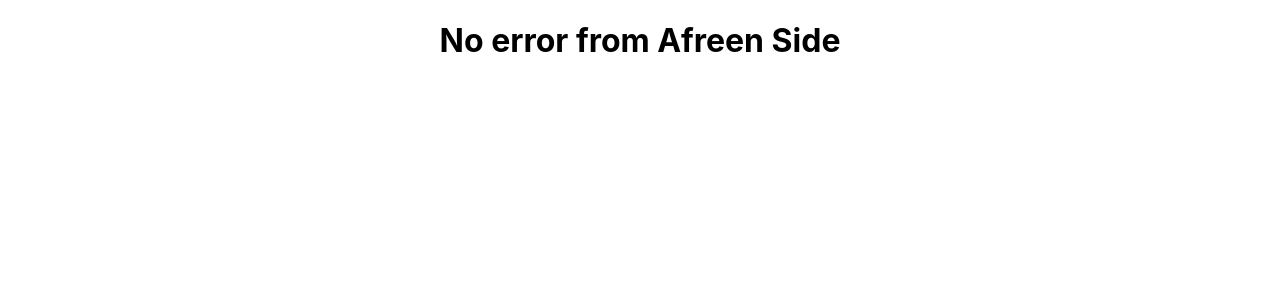
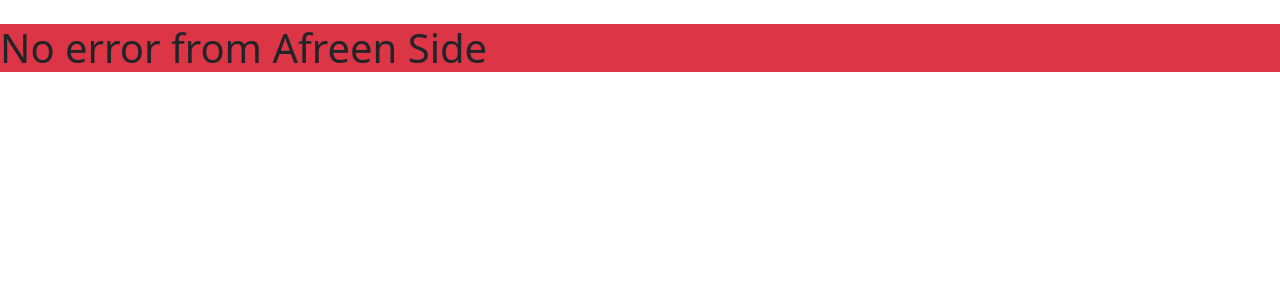
Before and after one commit to rahulrajput83/Career-Guidance, a React (Create React App) app in the folder frontend/: page / in a window 1280 px wide. Shown: the top 300 px of the page. Built offline with nearby package versions, Linux system fonts and the light colour scheme.

Commit message:
Config Bootstrap

```diff
--- a/frontend/package.json
+++ b/frontend/package.json
@@ -6,9 +6,14 @@
     "@testing-library/jest-dom": "^5.16.5",
     "@testing-library/react": "^13.3.0",
     "@testing-library/user-event": "^13.5.0",
+    "bootstrap": "^5.2.0",
     "react": "^18.2.0",
+    "react-bootstrap": "^2.5.0",
     "react-dom": "^18.2.0",
+    "react-redux": "^8.0.2",
+    "react-router-dom": "^6.3.0",
     "react-scripts": "5.0.1",
+    "redux": "^4.2.0",
     "web-vitals": "^2.1.4"
   },
   "scripts": {
--- a/frontend/src/App.js
+++ b/frontend/src/App.js
@@ -2,7 +2,7 @@ import './App.css';
 
 function App() {
   return (
-    <div className="App">
+    <div className="mt-4 bg-danger">
     <h1>No error from Afreen Side</h1>
     </div>
   );
--- a/frontend/src/index.js
+++ b/frontend/src/index.js
@@ -3,6 +3,10 @@ import ReactDOM from 'react-dom/client';
 import './index.css';
 import App from './App';
 import reportWebVitals from './reportWebVitals';
+
+/* Bootstrap Configuration */
+import '../node_modules/react-bootstrap/dist/react-bootstrap';
+import '../node_modules/bootstrap/dist/css/bootstrap.css';
 
 const root = ReactDOM.createRoot(document.getElementById('root'));
 root.render(
```
